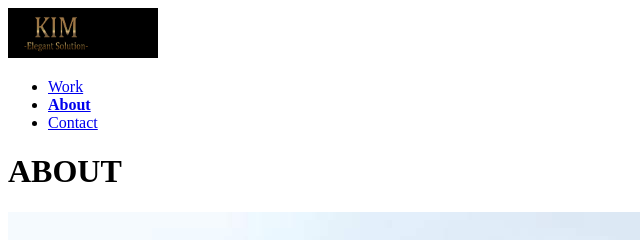
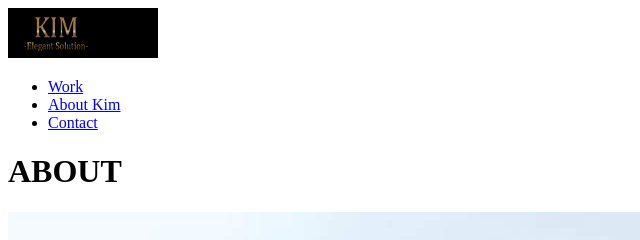
Before and after one commit to Miss-Kim/portfolio_website, a plain HTML site: page about.html in a window 1280 px wide. Shown: the top 240 px of the page, 0-640 px from the left. Drawn offline with Linux system fonts and the light colour scheme.

Commit message:
changed the name in nva from About to About Kim

```diff
--- a/about.html
+++ b/about.html
@@ -13,7 +13,7 @@
     <nav>
       <ul>
       <li><a href="index.html">Work</a></li>
-      <li><a href="about.html"><strong>About</strong></a></li>
+      <li><a href="about.html">About Kim</a></li>
       <li><a href="#contact">Contact</a></li>
     </ul>
     </nav>
```
